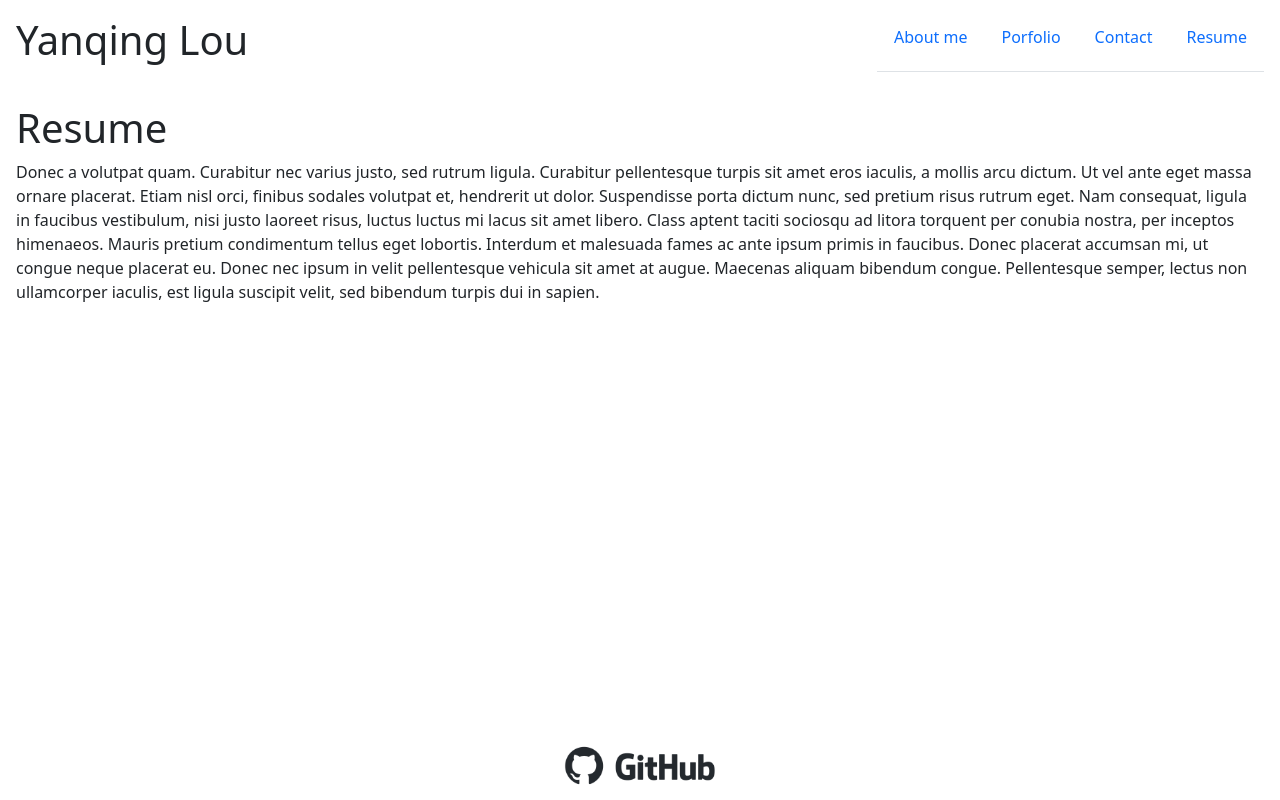
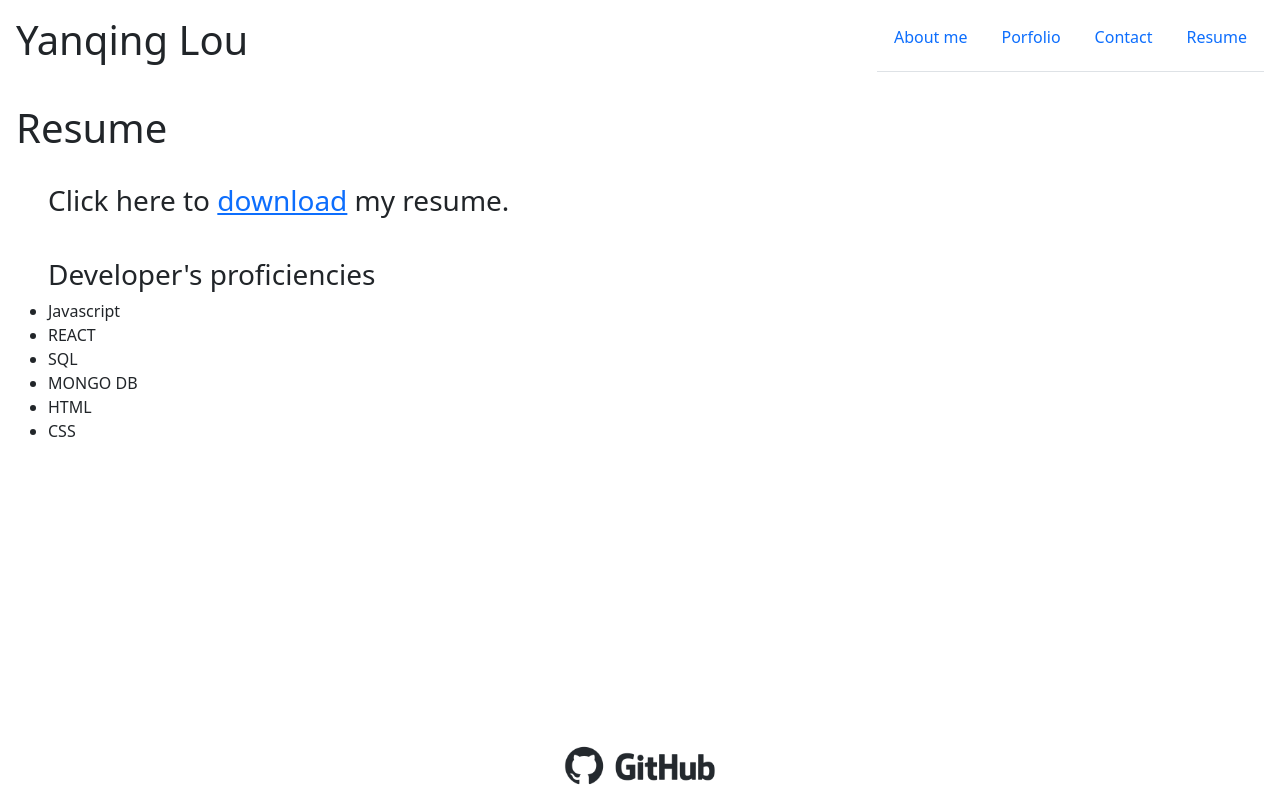
Before and after one commit to yanqinglou/YQL-PROFOLIO-INREACT, a React (Create React App) app: page / in a window 1280 px wide. Shown: the top 800 px of the page. Built offline with nearby package versions, Linux system fonts and the light colour scheme.

Commit message:
resume done

```diff
--- a/src/components/pages/Resume.js
+++ b/src/components/pages/Resume.js
@@ -6,25 +6,26 @@ const styles = {
    },
  };
 
+ const resumeLink="https://drive.google.com/file/d/1J_vLuDHEyU0WTz43pwR8qlq32ZLzd3Dl/view?usp=sharing"
+
 export default function Resume() {
   return (
     <div style={styles.container}>
       <h1>Resume</h1>
-      <p>
-        Donec a volutpat quam. Curabitur nec varius justo, sed rutrum ligula.
-        Curabitur pellentesque turpis sit amet eros iaculis, a mollis arcu
-        dictum. Ut vel ante eget massa ornare placerat. Etiam nisl orci, finibus
-        sodales volutpat et, hendrerit ut dolor. Suspendisse porta dictum nunc,
-        sed pretium risus rutrum eget. Nam consequat, ligula in faucibus
-        vestibulum, nisi justo laoreet risus, luctus luctus mi lacus sit amet
-        libero. Class aptent taciti sociosqu ad litora torquent per conubia
-        nostra, per inceptos himenaeos. Mauris pretium condimentum tellus eget
-        lobortis. Interdum et malesuada fames ac ante ipsum primis in faucibus.
-        Donec placerat accumsan mi, ut congue neque placerat eu. Donec nec ipsum
-        in velit pellentesque vehicula sit amet at augue. Maecenas aliquam
-        bibendum congue. Pellentesque semper, lectus non ullamcorper iaculis,
-        est ligula suscipit velit, sed bibendum turpis dui in sapien.
-      </p>
+      <br></br>
+      <ul>
+      <h3>Click here to <a href={resumeLink} target='__blank'>download</a> my resume.</h3>
+      </ul>
+     <br></br>
+     <ul>
+      <h3>Developer's proficiencies</h3>
+      <li>Javascript</li>
+      <li>REACT</li>
+      <li>SQL</li>
+      <li>MONGO DB</li>
+      <li>HTML</li>
+      <li>CSS</li>
+     </ul>
     </div>
   );
 }
```
